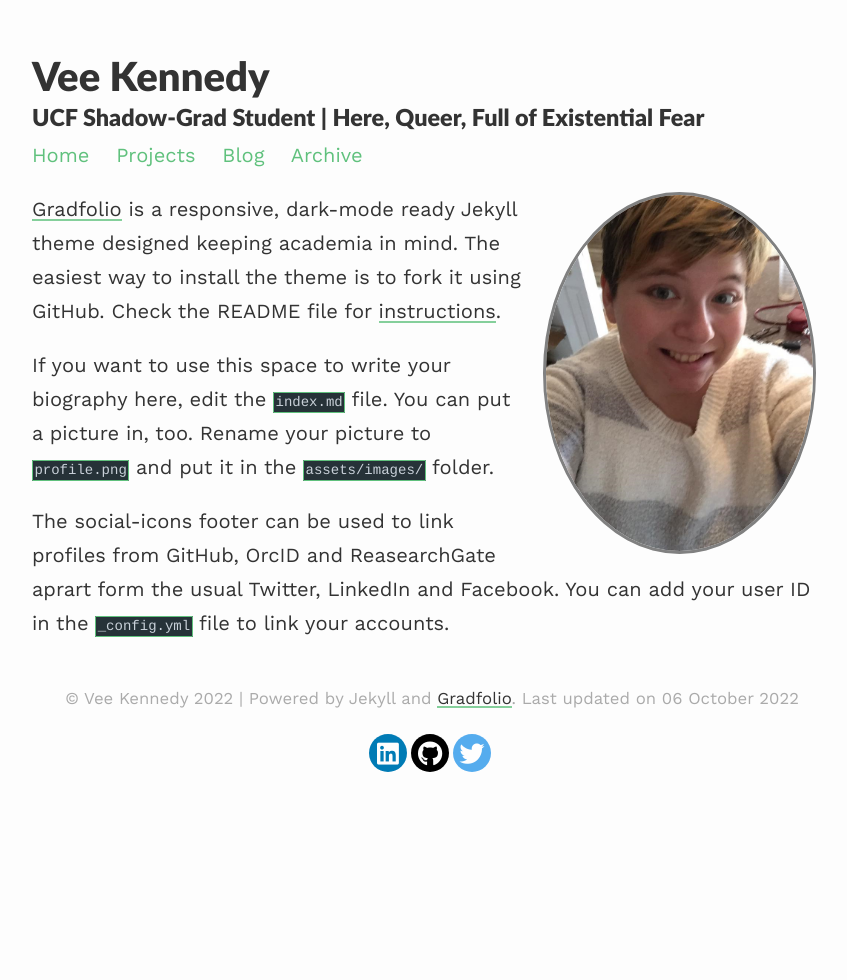
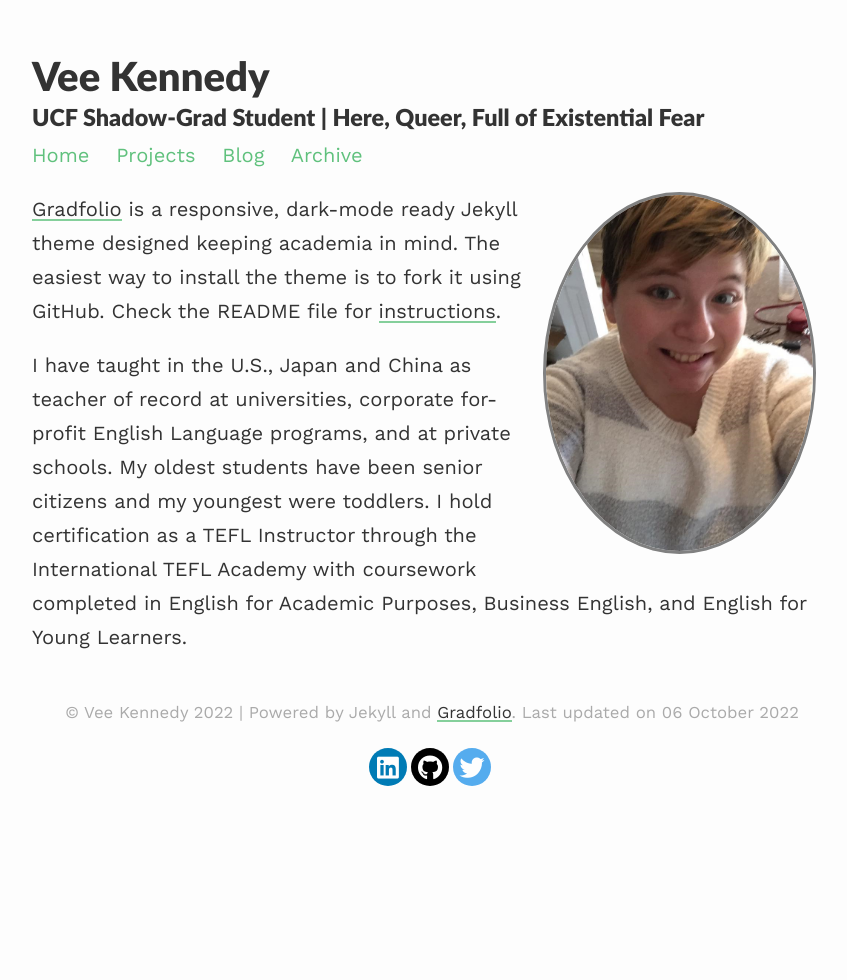
Before and after one commit to veekenne/gradfolio, a Jekyll site: the page built from index.md, in a window 1280 px wide. Shown: the whole page, without its empty margins (208-1055 px from the left). Built offline with Jekyll 4.4.1, drawn with Linux system fonts in a browser that asks for light colours; nearby versions of some CDN libraries.

Commit message:
Update index.md

```diff
--- a/index.md
+++ b/index.md
@@ -9,6 +9,4 @@ published: true
 
 [Gradfolio](https://github.com/jitinnair1/gradfolio){:target="_blank"} is a responsive, dark-mode ready Jekyll theme designed keeping academia in mind. The easiest way to install the theme is to fork it using GitHub. Check the README file for [instructions](https://github.com/jitinnair1/gradfolio#installation){:target="_blank"}.
 
-If you want to use this space to write your biography here, edit the `index.md` file. You can put a picture in, too. Rename your picture to `profile.png` and put it in the `assets/images/` folder.
-
-The social-icons footer can be used to link profiles from GitHub, OrcID and ReasearchGate aprart form the usual Twitter, LinkedIn and Facebook. You can add your user ID in the `_config.yml` file to link your accounts.
+I have taught in the U.S., Japan and China as teacher of record at universities, corporate for-profit English Language programs, and at private schools. My oldest students have been senior citizens and my youngest were toddlers. I hold certification as a TEFL Instructor through the International TEFL Academy with coursework completed in English for Academic Purposes, Business English, and English for Young Learners.
```
